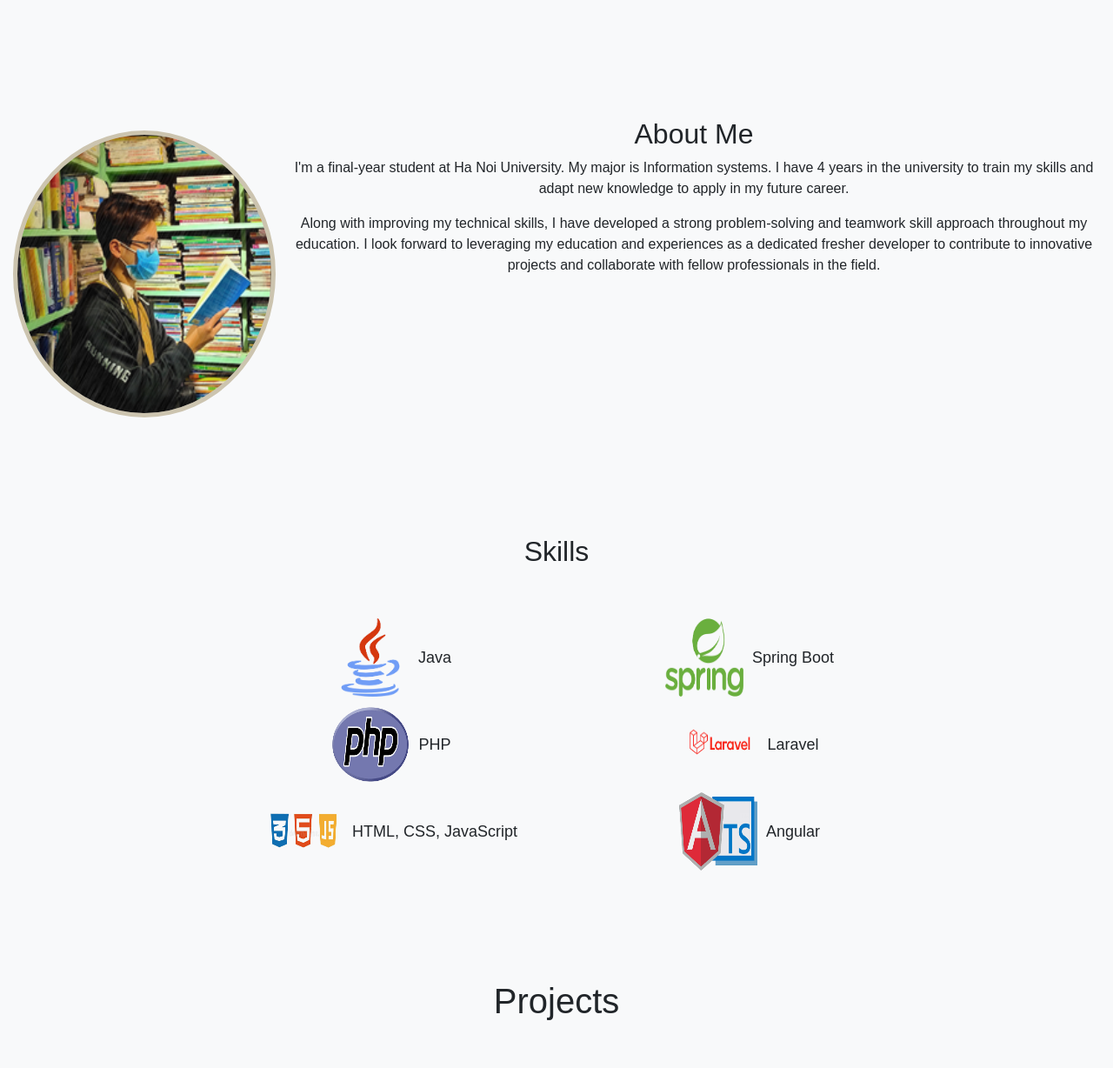
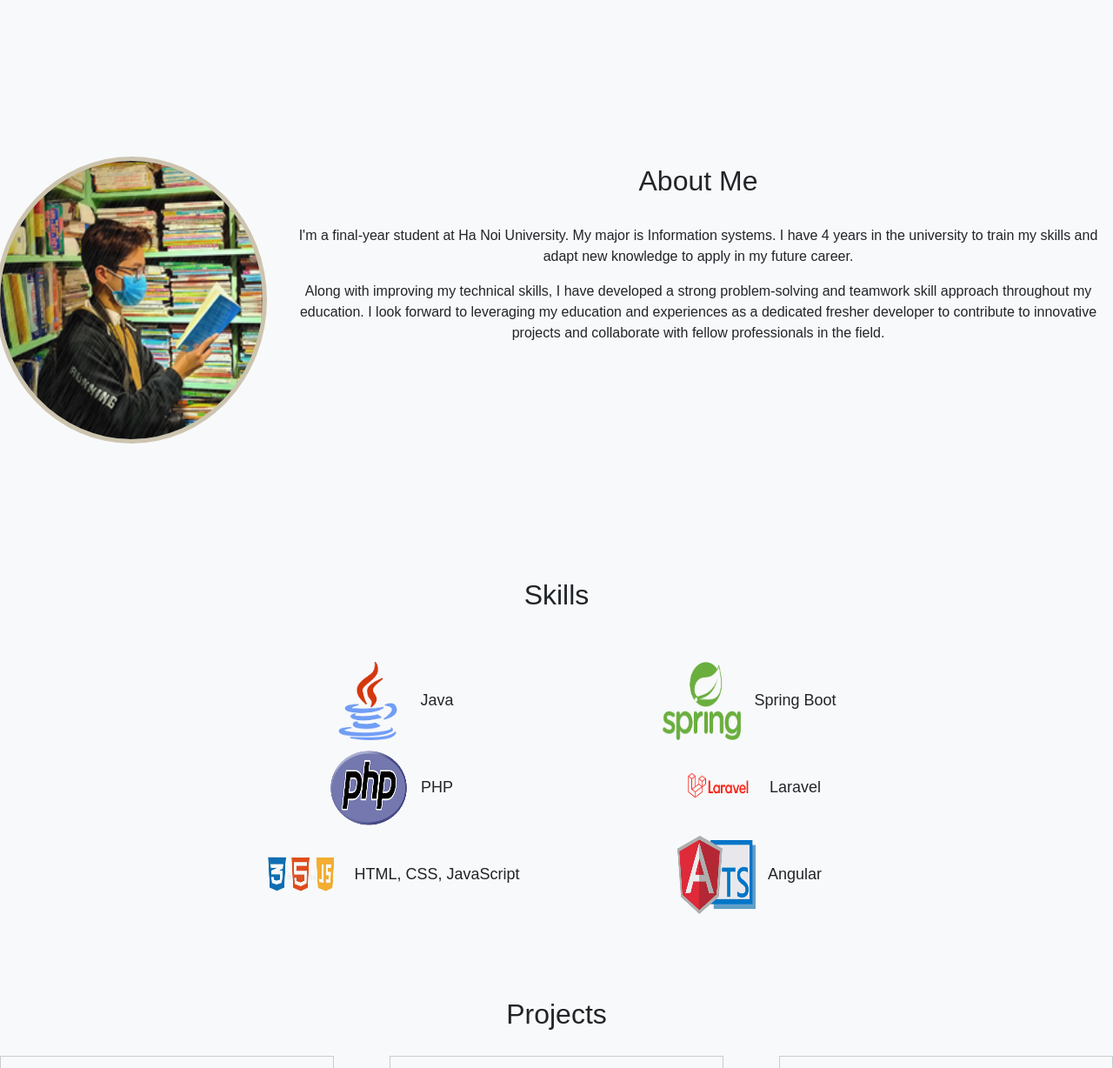
Before and after one commit to trungdq2407/portfolio, a website: page index.html in a window 1280 px wide. Shown: the part 601-1829 px from the top of the page at 87% size. Drawn offline with nearby package versions, Linux system fonts and the light colour scheme.

Commit message:
new update

```diff
--- a/index.html
+++ b/index.html
@@ -32,9 +32,9 @@
                 </nav>
             </div>
         </header>
-        <div class="profile-container row w-100 text-center">
+        <div class="profile-container row w-100 align-items-center text-center">
             <a href="#home"></a>
-            <div class="col-6">
+            <div class="col-6 text-center">
                 <strong>HI! I'M TRUNG</strong>
                 <p>Web Developer</p>
             </div>
@@ -52,8 +52,8 @@
                         <img src="./asset/profile1.png">
                     </div>
 
-                    <div class="col-9 ">
-                        <h2 class="text-center">About Me</h2>
+                    <div class="col-9 text-center align-items-center">
+                        <h2 class="text-center p-4">About Me</h2>
                         <p>I'm a final-year student at Ha Noi University. My
                             major is Information systems. I have 4 years in
                             the university to train my skills and adapt new
@@ -74,9 +74,9 @@
             <div class="skill-container">
                 <a name="skill"></a>
                 <h2 class="text-center">Skills</h2>
-                <div class="skill-detail row ">
+                <div class="skill-detail row">
                     <div class="col-6 p-0">
-                        <ul class="programming-list">
+                        <ul class="programming-list text-center">
                             <li>
                                 <img src="./asset/java-logo.png"
                                     alt="Java Logo">
@@ -95,7 +95,7 @@
                         </ul>
                     </div>
                     <div class="col-6">
-                        <ul class="programming-list">
+                        <ul class="programming-list text-center">
                             <li>
                                 <img src="./asset/springboot-logo.png"
                                     alt="Spring Boot Logo">
@@ -118,7 +118,7 @@
         </section>
         <section class="portfolio">
             <a name="portfolio"></a>
-            <h1>Projects</h1>
+            <h2>Projects</h2>
             <div class="portfolio-container text-center">
                 <div class="project">
                     <img src="./asset/project1-img.png" alt="Project 1">
--- a/style.css
+++ b/style.css
@@ -47,6 +47,7 @@ header nav a {
 
 .profile-container p {
     font-size: 18px;
+
 }
 
 .profile-container img {
@@ -58,7 +59,7 @@ header nav a {
 
 /* About section styles */
 .info-container {
-    padding: 20px;
+    margin-top: 50px;
     height: 50vh;
 }
 
@@ -100,9 +101,6 @@ header nav a {
 .skill-detail li {
     font-size: 18px;
     margin-bottom: 10px;
-    display: flex;
-    align-items: center;
-    justify-content: center;
 }
 
 .skill-detail li img {
@@ -120,8 +118,8 @@ header nav a {
     height: 700px;
 }
 
-.portfolio h1{
-    padding: 50px;
+.portfolio h2{
+    padding: 20px;
     display: flex;
     justify-content: center;
     align-items: center;
```
